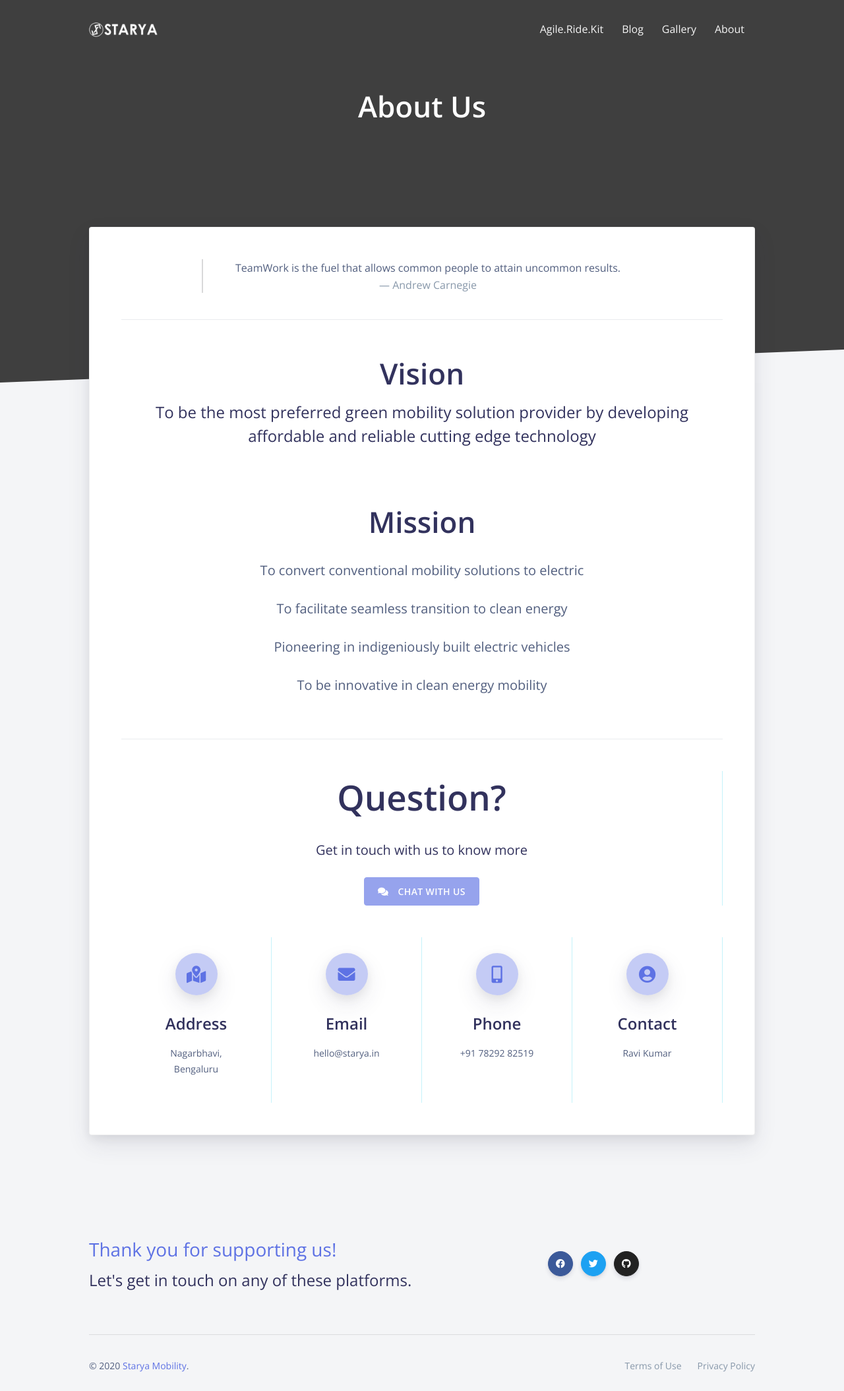
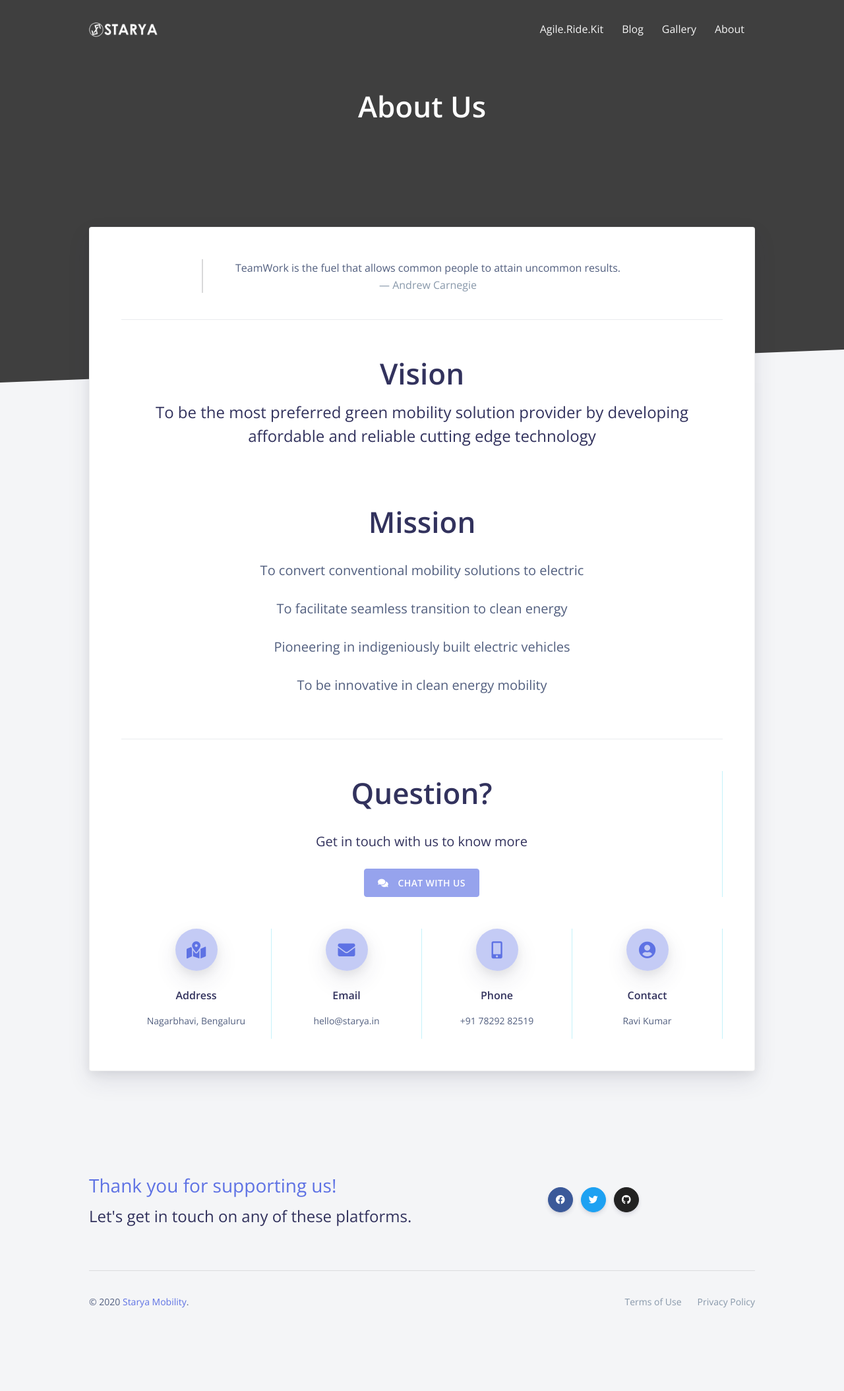
Before and after one commit to starya-mobility/starya.github.io, a Jekyll site: the page built from _pages/about.md, in a window 1280 px wide. Shown: the whole page at 66% size. Built offline with Jekyll 4.4.1, drawn with Linux system fonts in a browser that asks for light colours; nearby versions of some CDN libraries; after the commit the page ends 2012 px from its top, so only the background shows below that.

```diff
--- a/_includes/contactus.html
+++ b/_includes/contactus.html
@@ -2,8 +2,8 @@
   <div class="container pt-5">
     <div class="row border-top pt-5">
       <div class="col-md-12 text-center mb-5">
-        <h1 class="display-1">Question?</h1>
-        <h3 class="lead">Get in touch with us to know more</h3>
+        <h2 class="display-2">Question?</h2>
+        <h4 class="lead">Get in touch with us to know more</h4>
         <button class="btn btn-icon btn-primary mt-3 disabled" type="button">
           <span class="btn-inner--icon">
             <i class="fas fa-comments"></i>
@@ -17,11 +17,11 @@
       {% for item in site.data.contact %}
       <div class="col-lg-3 col-md-6 col-6">
         <a class="stretched-link text-decoration-none" href="{{item.url}}" target="_self"></a>
-        <div class="info">
+        <div class="info" style="padding:unset;">
           <div class="icon icon-shape icon-shape-primary icon-lg shadow rounded-circle text-primary">
             <i class="{{item.fa-icon}}"></i>
           </div>
-          <h4 class="info-title">{{item.title}}</h4>
+          <h6 class="info-title">{{item.title}}</h6>
           <p class="description px-0">{{item.desc}}</p>
         </div>
       </div>
--- a/_includes/featured-image.html
+++ b/_includes/featured-image.html
@@ -3,7 +3,7 @@
         <div class="shape shape-style-1 shape-primary" style="filter: brightness(0.4) grayscale();">
             {% if page.image %}
             <div class="featuredimage-container"
-                style=" position: relative;height: 80vh;min-height: 25rem;width: 100%;overflow: hidden;left: 0 !important;">
+                style="height: 80vh;min-height: 25rem;width: 100%;overflow: hidden;left: 0 !important;">
                 <img class="bg-image" src="{{page.image}}"
                     style="position: absolute;top: 50%;left: 50%;min-width: 100%;min-height: 100%;width: auto;height: auto;filter: grayscale();z-index: 0;-ms-transform: translateX(-50%) translateY(-50%);-moz-transform: translateX(-50%) translateY(-50%);-webkit-transform: translateX(-50%) translateY(-50%);transform: translateX(-50%) translateY(-50%);">
             </div>
```
